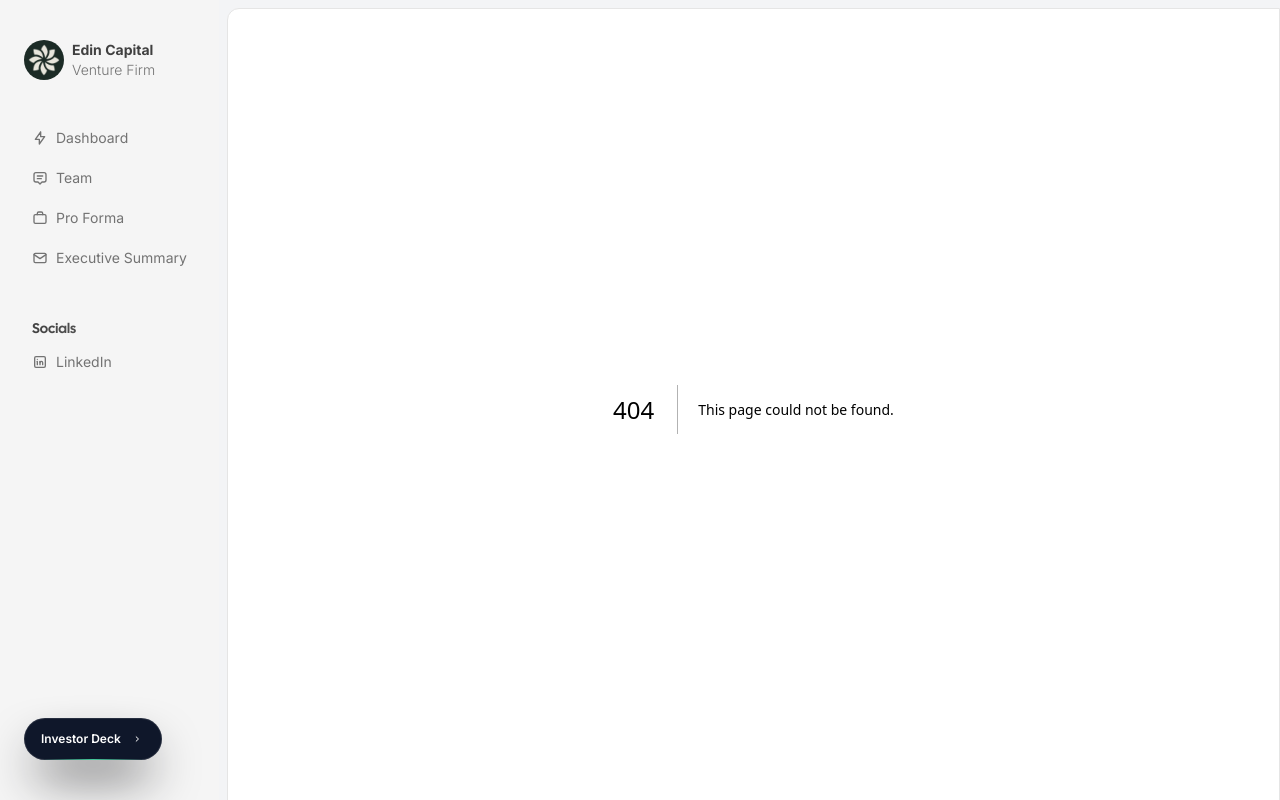
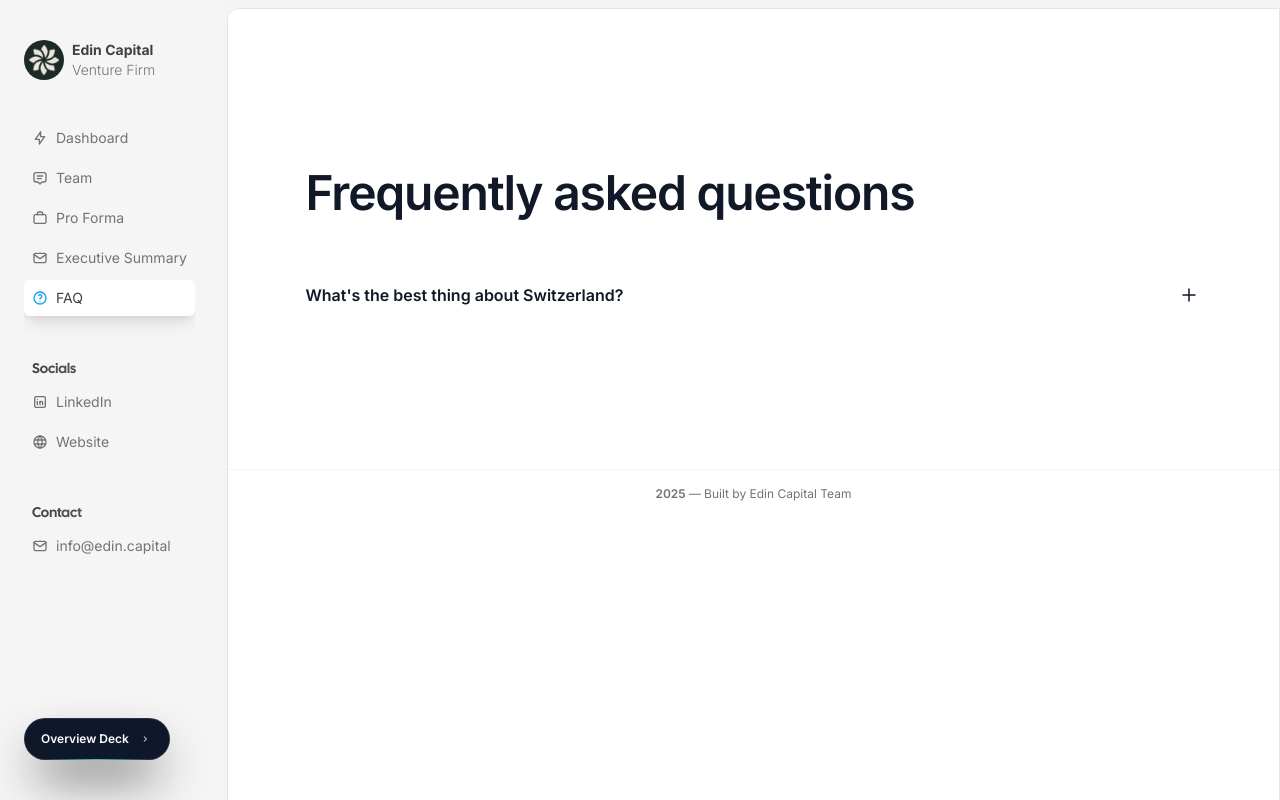
Before and after one commit to GAV07/edin-dashboard, a Next.js app: page /faq in a window 1280 px wide. Before the commit this address had no page. Built offline with nearby package versions, Linux system fonts and the light colour scheme.

Commit message:
update sidebar and home dashboard stats

```diff
--- a/package.json
+++ b/package.json
@@ -10,6 +10,7 @@
   },
   "dependencies": {
     "@google-cloud/local-auth": "^3.0.1",
+    "@headlessui/react": "^2.2.3",
     "@heroicons/react": "^2.2.0",
     "@mapbox/rehype-prism": "^0.8.0",
     "@mdx-js/loader": "^2.3.0",
--- /dev/null
+++ b/src/app/faq/page.tsx
@@ -0,0 +1,13 @@
+import { Container } from "@/components/Container";
+import { Metadata } from "next";
+import ProFormaDashboard from "@/components/ProFormaDashboard";
+import FAQ from "@/components/FAQ";
+
+export const metadata: Metadata = {
+  title: "Pro Forma | Investor Dashboard",
+  description: "Edin Capital Fund 1 Pro Forma Model & Growth Projections",
+};
+
+export default function FAQPage() {
+  return <FAQ />;
+}
--- a/src/components/Dashboard.tsx
+++ b/src/components/Dashboard.tsx
@@ -11,6 +11,7 @@ import {
   ComposedChart,
   Area
 } from 'recharts';
+import Stats from './Stats';
 
 interface DashboardProps {
   fundOverview: {
@@ -44,6 +45,10 @@ const formatMillions = (value: number) => {
   return `$${(value / 1000000).toFixed(1)}M`;
 };
 
+const formatPercentage = (value: string) => {
+  return value.endsWith('%') ? value : `${value}%`;
+};
+
 export default function Dashboard({
   fundOverview,
   portfolioAllocation,
@@ -51,6 +56,18 @@ export default function Dashboard({
   distributionSourcesData,
   annualReturnsData
 }: DashboardProps) {
+  // Create key metrics summary stats
+  const keyMetricsStats = [
+    { id: 'committed', name: 'Capital Ask', value: fundOverview.committedCapital },
+    { id: 'numInv', name: 'Number of Investments', value: portfolioAllocation.numberOfInvestments },
+    { id: 'checkSize', name: 'Average Check Size', value: portfolioAllocation.averageCheckSize },
+    { id: 'distributions', name: 'LP Distributions', value: returnMetrics.lpDistributions },
+    { id: 'moic', name: 'MOIC', value: returnMetrics.moic },
+    { id: 'tvpi', name: 'Gross TVPI', value: returnMetrics.grossTvpi },
+    { id: 'dpi', name: 'DPI', value: returnMetrics.dpi },
+    { id: 'success', name: 'Expected Success Rate', value: portfolioAllocation.successRate },
+  ];
+
   // Calculate cumulative returns
   const cumulativeReturnsData = annualReturnsData.map((item, index) => {
     const previousCumulative = index > 0
@@ -65,12 +82,14 @@ export default function Dashboard({
 
   return (
     <div className="p-6 bg-gray-50 min-h-screen">
-      <div className="mb-8">
-        <h1 className="text-3xl font-bold text-gray-800 mb-2">Edin Capital Fund 1</h1>
-        <p className="text-gray-600">$86M Financial Projection Dashboard</p>
-      </div>
+      <Stats
+        title="Edin Capital Fund 1"
+        description="Investor Portal"
+        stats={keyMetricsStats}
+        className="bg-white shadow-sm mb-4"
+      />
 
-      <div className="grid grid-cols-1 md:grid-cols-2 lg:grid-cols-3 gap-6 mb-6">
+      {/* <div className="grid grid-cols-1 md:grid-cols-2 lg:grid-cols-3 gap-6 mb-6">
         <div className="bg-white rounded-lg shadow p-6">
           <h2 className="text-xl font-semibold mb-4">Fund Overview</h2>
           <div className="space-y-3">
@@ -144,7 +163,7 @@ export default function Dashboard({
             </div>
           </div>
         </div>
-      </div>
+      </div> */}
 
       <div className="grid grid-cols-1 lg:grid-cols-2 gap-6 mb-6">
         <div className="bg-white rounded-lg shadow p-6">
--- /dev/null
+++ b/src/components/FAQ.tsx
@@ -0,0 +1,43 @@
+import { Disclosure, DisclosureButton, DisclosurePanel } from '@headlessui/react'
+import { MinusSmallIcon, PlusSmallIcon } from '@heroicons/react/24/outline'
+
+const faqs = [
+  {
+    question: "What's the best thing about Switzerland?",
+    answer:
+      "I don't know, but the flag is a big plus. Lorem ipsum dolor sit amet consectetur adipisicing elit. Quas cupiditate laboriosam fugiat.",
+  },
+  // More questions...
+]
+
+export default function FAQ() {
+  return (
+    <div className="bg-white">
+      <div className="mx-auto max-w-7xl px-6 py-24 sm:py-32 lg:px-8 lg:py-40">
+        <div className="mx-auto max-w-4xl">
+          <h2 className="text-4xl font-semibold tracking-tight text-gray-900 sm:text-5xl">
+            Frequently asked questions
+          </h2>
+          <dl className="mt-16 divide-y divide-gray-900/10">
+            {faqs.map((faq) => (
+              <Disclosure key={faq.question} as="div" className="py-6 first:pt-0 last:pb-0">
+                <dt>
+                  <DisclosureButton className="group flex w-full items-start justify-between text-left text-gray-900">
+                    <span className="text-base/7 font-semibold">{faq.question}</span>
+                    <span className="ml-6 flex h-7 items-center">
+                      <PlusSmallIcon aria-hidden="true" className="size-6 group-data-[open]:hidden" />
+                      <MinusSmallIcon aria-hidden="true" className="size-6 group-[&:not([data-open])]:hidden" />
+                    </span>
+                  </DisclosureButton>
+                </dt>
+                <DisclosurePanel as="dd" className="mt-2 pr-12">
+                  <p className="text-base/7 text-gray-600">{faq.answer}</p>
+                </DisclosurePanel>
+              </Disclosure>
+            ))}
+          </dl>
+        </div>
+      </div>
+    </div>
+  )
+}
--- a/src/components/Sidebar.tsx
+++ b/src/components/Sidebar.tsx
@@ -10,7 +10,7 @@ import { Heading } from "./Heading";
 import { socials } from "@/constants/socials";
 import { Badge } from "./Badge";
 import { AnimatePresence, motion } from "framer-motion";
-import { IconLayoutSidebarRightCollapse } from "@tabler/icons-react";
+import { IconLayoutSidebarRightCollapse, IconMail } from "@tabler/icons-react";
 import { isMobile } from "@/lib/utils";
 
 export const Sidebar = () => {
@@ -32,7 +32,7 @@ export const Sidebar = () => {
               <Navigation setOpen={setOpen} />
             </div>
             <div onClick={() => isMobile() && setOpen(false)}>
-              <Badge href="https://www.canva.com/design/DAGmgO3YG1c/pWObK_mvXzJQ8x1dbyR72Q" text="Investor Deck" />
+              <Badge href="https://www.dropbox.com/scl/fi/oh4tndt76kkbl2cndqnqt/Edin-Capital-Deck-Updated-524.pdf?rlkey=bhbqaui3votyvnhpdt6tucmrn&st=b5yzcodq&dl=0" text="Overview Deck" />
             </div>
           </motion.div>
         )}
@@ -98,6 +98,13 @@ export const Navigation = ({
           <span>{link.label}</span>
         </Link>
       ))}
+      <Heading as="p" className="text-sm md:text-sm lg:text-sm pt-10 px-2">
+        Contact
+      </Heading>
+      <Link href="mailto:info@edin.capital" className="text-secondary hover:text-primary transition duration-200 flex items-center space-x-2 py-2 px-2 rounded-md text-sm">
+        <IconMail className="h-4 w-4 flex-shrink-0" />
+        <span>info@edin.capital</span>
+      </Link>
     </div>
   );
 };
--- a/src/components/Stats.tsx
+++ b/src/components/Stats.tsx
@@ -1,45 +1,46 @@
-interface StatItem {
+interface Stat {
+  id: number | string;
   name: string;
   value: string;
-  change?: string;
-  changeType?: 'positive' | 'negative' | 'neutral';
 }
 
 interface StatsProps {
-  stats: StatItem[];
+  title?: string;
+  description?: string;
+  stats: Stat[];
   className?: string;
 }
 
-function classNames(...classes: string[]) {
-  return classes.filter(Boolean).join(' ')
-}
-
-export default function Stats({ stats, className = '' }: StatsProps) {
+export default function Stats({
+  title = "Trusted by creators worldwide",
+  description = "Lorem ipsum dolor sit amet consect adipisicing possimus.",
+  stats,
+  className = ""
+}: StatsProps) {
   return (
-    <dl className={classNames(
-      "mx-auto grid grid-cols-1 gap-px bg-gray-900/5 sm:grid-cols-2 lg:grid-cols-3",
-      className
-    )}>
-      {stats.map((stat) => (
-        <div
-          key={stat.name}
-          className="flex flex-wrap items-baseline justify-between gap-x-4 gap-y-2 bg-white px-4 py-10 sm:px-6 xl:px-8"
-        >
-          <dt className="text-sm/6 font-medium text-gray-500">{stat.name}</dt>
-          {stat.change && (
-            <dd
-              className={classNames(
-                stat.changeType === 'negative' ? 'text-rose-600' :
-                stat.changeType === 'positive' ? 'text-emerald-600' : 'text-gray-700',
-                'text-xs font-medium',
+    <div className={`bg-white py-12 sm:py-16 ${className}`}>
+      <div className="mx-auto max-w-7xl px-6 lg:px-8">
+        <div className="mx-auto max-w-2xl lg:max-w-none">
+          {(title || description) && (
+            <div className="text-center">
+              {title && (
+                <h2 className="text-balance text-4xl font-semibold tracking-tight text-gray-900 sm:text-5xl">
+                  {title}
+                </h2>
               )}
-            >
-              {stat.change}
-            </dd>
+              {description && <p className="mt-4 text-lg/8 text-gray-600">{description}</p>}
+            </div>
           )}
-          <dd className="w-full flex-none text-3xl/10 font-medium tracking-tight text-gray-900">{stat.value}</dd>
+          <dl className="mt-16 grid grid-cols-1 gap-0.5 overflow-hidden rounded-2xl text-center sm:grid-cols-2 lg:grid-cols-4">
+            {stats.map((stat) => (
+              <div key={stat.id} className="flex flex-col bg-gray-400/5 p-8">
+                <dt className="text-sm/6 font-semibold text-gray-600">{stat.name}</dt>
+                <dd className="order-first text-3xl font-semibold tracking-tight text-gray-900">{stat.value}</dd>
+              </div>
+            ))}
+          </dl>
         </div>
-      ))}
-    </dl>
+      </div>
+    </div>
   )
 }
--- a/src/constants/navlinks.tsx
+++ b/src/constants/navlinks.tsx
@@ -2,6 +2,7 @@ import {
   IconArticle,
   IconBolt,
   IconBriefcase2,
+  IconHelp,
   IconMail,
   IconMessage2,
 } from "@tabler/icons-react";
@@ -27,4 +28,9 @@ export const navlinks = [
     label: "Executive Summary",
     icon: IconMail,
   },
+  {
+    href: "/faq",
+    label: "FAQ",
+    icon: IconHelp,
+  },
 ];
--- a/src/constants/socials.tsx
+++ b/src/constants/socials.tsx
@@ -2,6 +2,7 @@ import {
   IconBrandLinkedin,
   IconBrandTwitter,
   IconBrandYoutube,
+  IconWorld,
 } from "@tabler/icons-react";
 
 export const socials = [
@@ -10,4 +11,9 @@ export const socials = [
     label: "LinkedIn",
     icon: IconBrandLinkedin,
   },
+  {
+    href: "https://www.edin.capital",
+    label: "Website",
+    icon: IconWorld,
+  },
 ];
```
Also changed, not shown: 1 other file (tests, documents, lock files or other folders).
